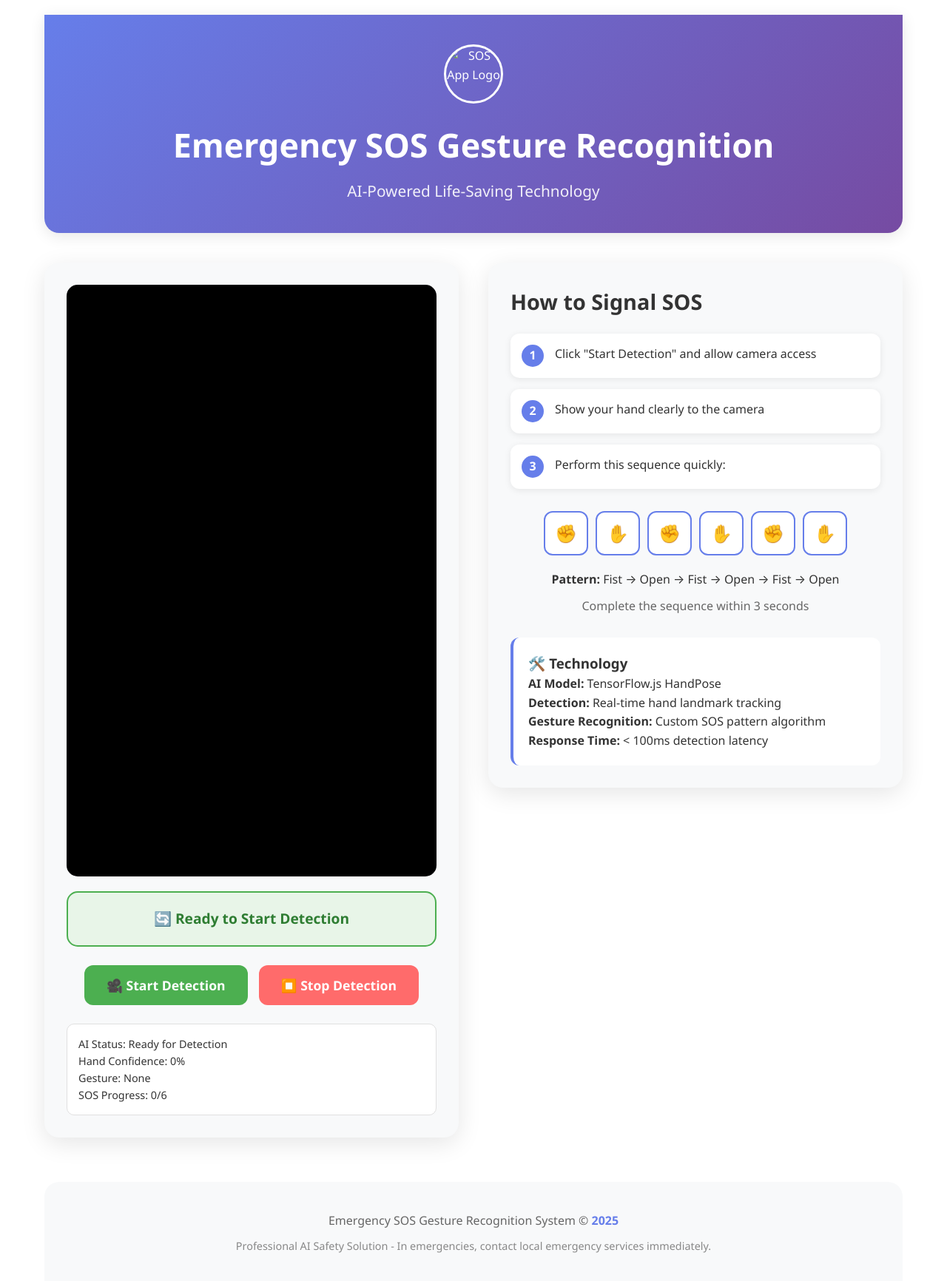
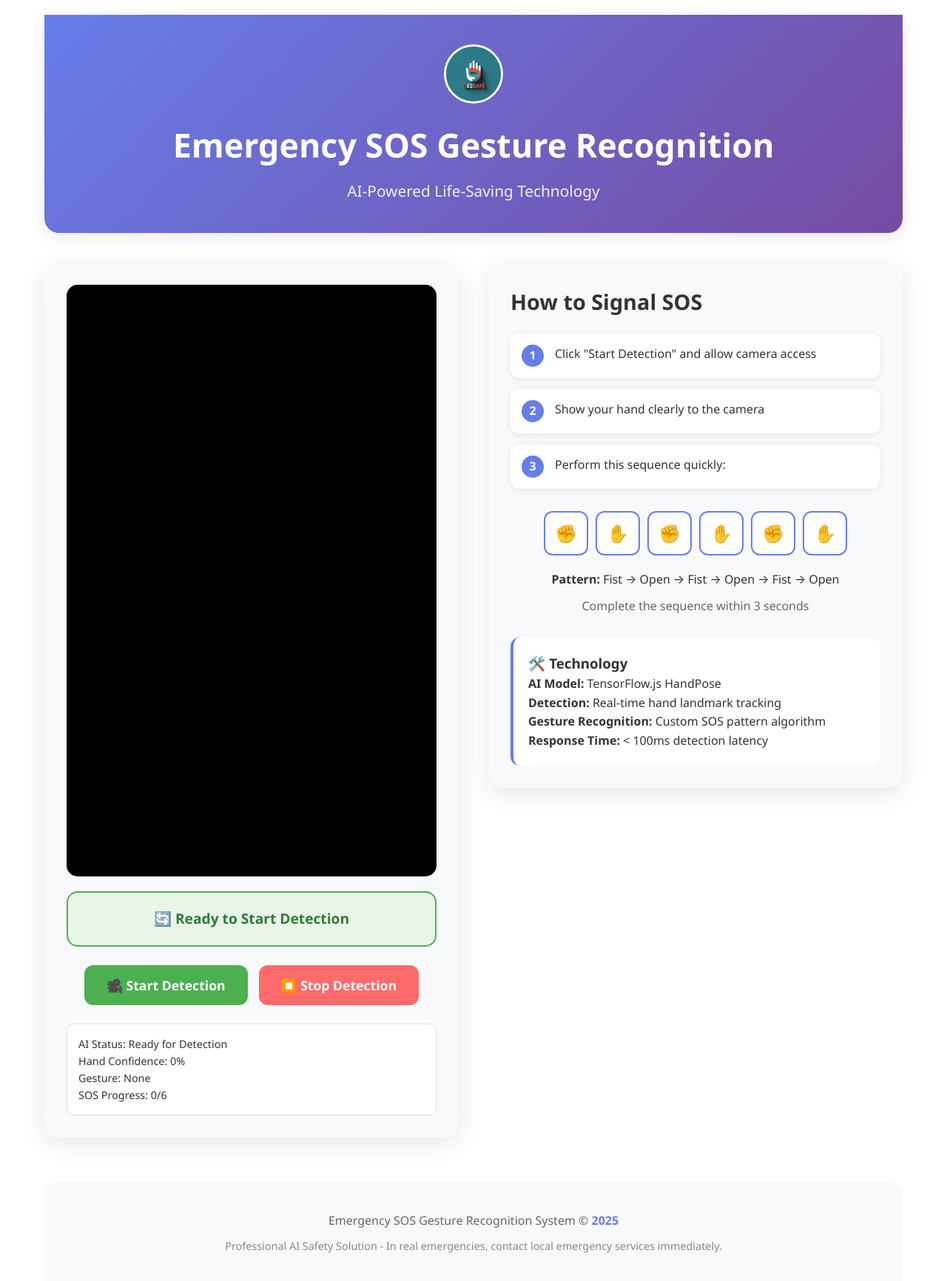
Before and after one commit to srubaraja/sos-gesture-app, a plain HTML site: page index.html in a window 1280 px wide. Shown: the whole page at 74% size. Drawn offline with Linux system fonts and the light colour scheme.

Commit message:
index.html

```diff
--- a/index.html
+++ b/index.html
@@ -4,7 +4,7 @@
     <meta charset="UTF-8">
     <meta name="viewport" content="width=device-width, initial-scale=1.0">
     <title>Emergency SOS Gesture Recognition</title>
-    <link rel="icon" type="image/png" href="icon.png">
+    <link rel="icon" type="image/png" href="logo.png">
     <style>
         * {
             margin: 0;
@@ -315,7 +315,7 @@
 <body>
     <div class="container">
         <header>
-            <img src="icon.png" alt="SOS App Logo" class="logo">
+            <img src="logo.png" alt="SOS App Logo" class="logo">
             <h1>Emergency SOS Gesture Recognition</h1>
             <p class="subtitle">AI-Powered Life-Saving Technology</p>
         </header>
@@ -393,7 +393,7 @@
         <footer>
             <p>Emergency SOS Gesture Recognition System © <span class="current-year">2025</span></p>
             <p style="margin-top: 10px; font-size: 0.9rem; color: #888;">
-                Professional AI Safety Solution - In emergencies, contact local emergency services immediately.
+                Professional AI Safety Solution - In real emergencies, contact local emergency services immediately.
             </p>
         </footer>
     </div>
```
